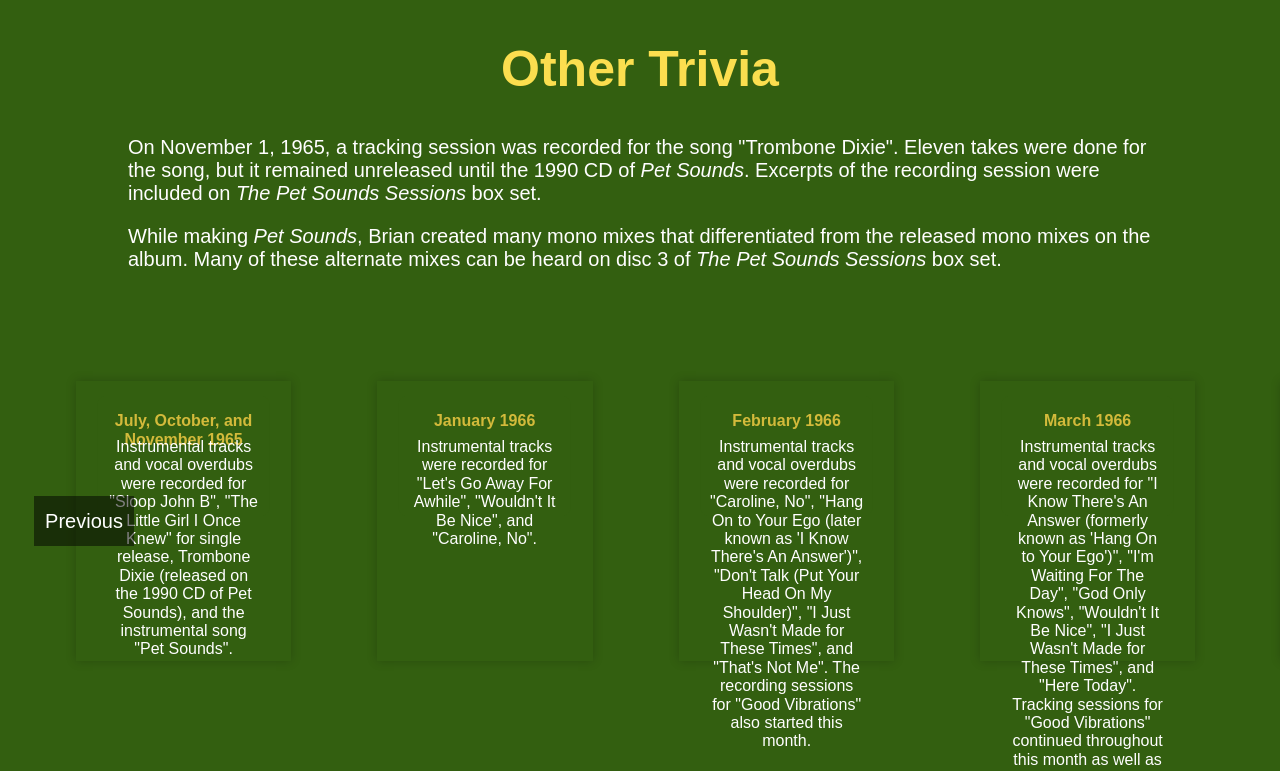
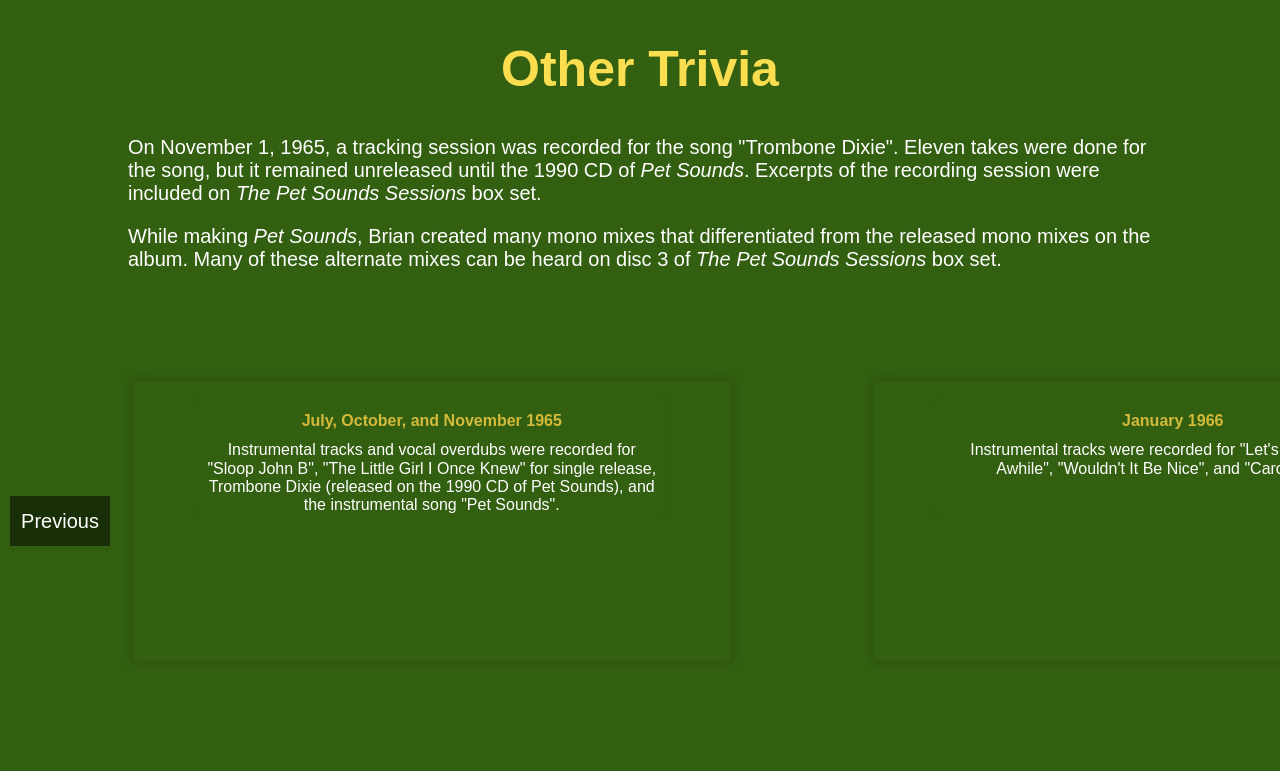
Before and after one commit to Python125/Album-Info, a plain HTML site: page index.html in a window 1280 px wide. Shown: the part 5803-6574 px from the top of the page. Drawn offline with nearby package versions, Linux system fonts and the light colour scheme; a web font is replaced by a local one.

Commit message:
Fixed media query and added favicon

```diff
--- a/index.html
+++ b/index.html
@@ -5,6 +5,7 @@
     <meta name="viewport" content="width=device-width, initial-scale=1.0" />
     <meta http-equiv="X-UA-Compatible" content="ie=edge" />
     <title>Pet Sounds Album Info</title>
+    <link rel="icon" href="/pet-sounds-favicon.jpg" />
     <link rel="stylesheet" href="style.css" />
     <link
       href="https://fonts.googleapis.com/css2?family=Source+Sans+Pro:wght@400;600&display=swap"
--- a/style.css
+++ b/style.css
@@ -206,27 +206,6 @@ img {
     margin-bottom: 50.5rem;
   }
 
-  .timeline-item {
-    box-shadow: 0 0 10px rgba(0, 0, 0, 0.2);
-    flex: none;
-    width: 15%;
-    height: 70%;
-    margin-left: 6%;
-    text-align: center;
-    position: relative;
-  }
-
-  .timeline-content-container {
-    position: absolute;
-    bottom: 0;
-    left: 0;
-    width: 100%;
-    border-top: none;
-    padding: 10px;
-    box-sizing: border-box;
-    height: 130px;
-  }
-
   .timeline-content {
     background-color: #335f10;
     padding: 20px;
@@ -241,34 +220,4 @@ img {
     margin-top: 0;
     font-size: 20px;
   }
-
-  .timeline-content p {
-    margin-bottom: 0;
-    font-size: 20px;
-    padding: 1%;
-  }
-
-  .timeline-item.active .timeline-content {
-    transform: scale(1);
-    opacity: 1;
-  }
-
-  .timeline-controls {
-    position: absolute;
-    top: 50%;
-    left: 1.5rem;
-    width: 191.5vh;
-    transform: translateY(-50%);
-    display: flex;
-    justify-content: space-between;
-    padding: 0 10px;
-  }
-
-  .timeline-controls .prev-btn {
-    margin-right: auto;
-  }
-
-  .timeline-controls .next-btn {
-    margin-left: auto;
-  }
 }
```
Also changed, not shown: pet-sounds-favicon.jpg (added).
